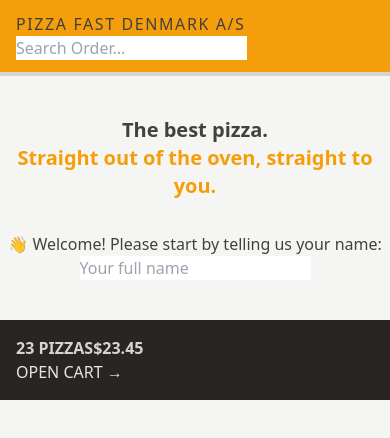
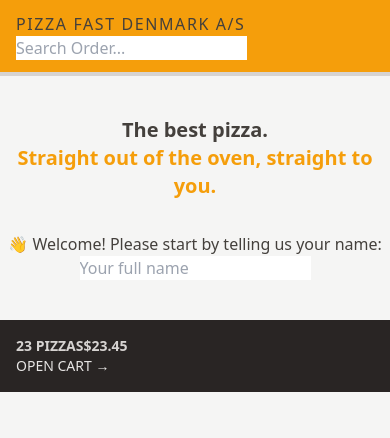
Before and after one commit to YuejiaoShi/pizza-fast-shop, a React (Vite) app: page / in a window 390 px wide. Shown: the top 438 px of the page. Built offline with nearby package versions, Linux system fonts and the light colour scheme.

Commit message:
add @media style to text size

```diff
--- a/src/features/cart/CartOverview.tsx
+++ b/src/features/cart/CartOverview.tsx
@@ -3,7 +3,7 @@ import { Link } from "react-router-dom";
 
 const CartOverview: React.FC = () => {
   return (
-    <div className="bg-stone-800 text-stone-200 uppercase p-4 sm:px-6">
+    <div className="bg-stone-800 text-stone-200 uppercase p-4 text-sm md:text-base sm:px-6">
       <p className="text-stone-300 font-semibold sm:space-x-6">
         <span>23 pizzas</span>
         <span>$23.45</span>
```
